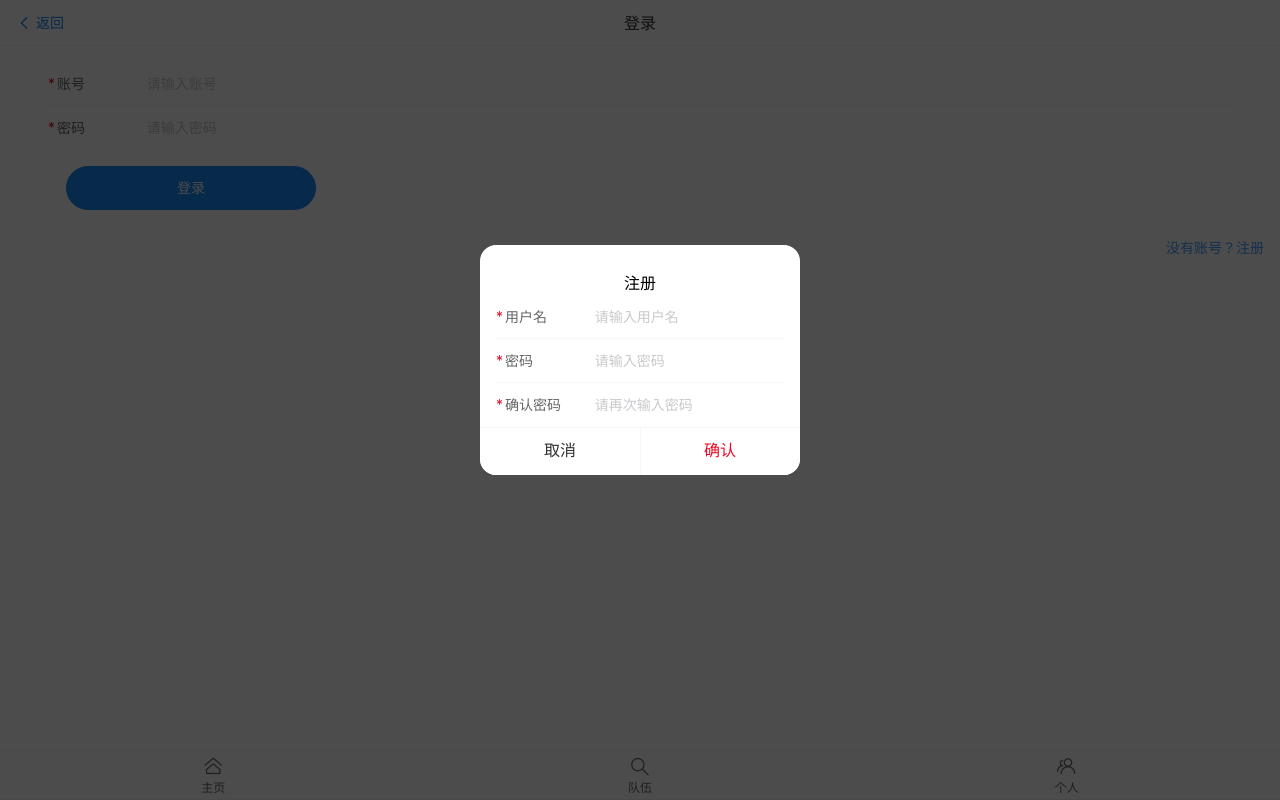
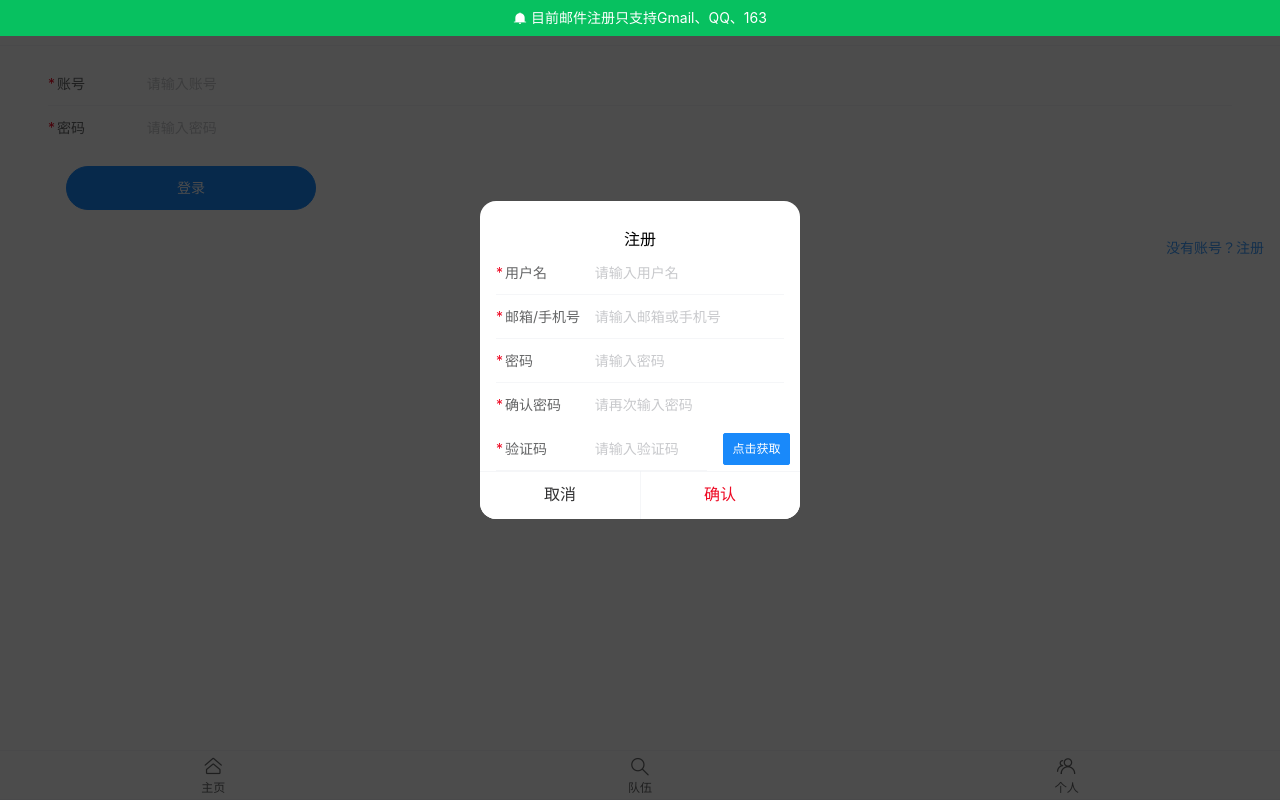
Before and after one commit to lhf2003/meetFriends-frontend-master, a Vue app: page /user/login in a window 1280 px wide. Both pictures are taken after a click on the button "没有账号？注册". Built offline with nearby package versions, Linux system fonts and the light colour scheme.

Commit message:
增加手机号和邮箱注册，及页面展示

```diff
--- a/src/pages/UserLoginPage.vue
+++ b/src/pages/UserLoginPage.vue
@@ -27,17 +27,32 @@
       </div>
       <div class="register-link">
         <van-button class="register-button" type="link" @click="showRegisterDialog">没有账号？注册</van-button>
+        <van-notify v-model:show="showNotify" type="success">
+          <van-icon name="bell" style="margin-right: 4px;"/>
+          <span>目前邮件注册只支持Gmail、QQ、163</span>
+        </van-notify>
       </div>
     </van-form>
   </div>
 
-  <van-dialog v-model:show="showRegister" title="注册" show-cancel-button @confirm="onConfirmRegister">
+  <van-dialog v-model:show="showRegister" title="注册" show-cancel-button @confirm="onConfirmRegister"
+              @cancel="onCancelRegister">
     <van-form @submit.prevent="onConfirmRegister">
+      <div>
         <van-field v-model="newUserAccount" name="newUsername" label="用户名" placeholder="请输入用户名" required/>
+        <van-field v-model="registerMethod" name="registerMethod" label="邮箱/手机号" placeholder="请输入邮箱或手机号"
+                   required/>
         <van-field v-model="newPassword" name="newPassword" label="密码" type="password" placeholder="请输入密码"
                    required/>
         <van-field v-model="checkPassword" name="checkPassword" label="确认密码" type="password"
                    placeholder="请再次输入密码" required/>
+      </div>
+      <div class="verification-container">
+        <van-field v-model="verifyCode" name="verifyCode" label="验证码"
+                   placeholder="请输入验证码" required/>
+        <van-count-down v-if="showCountDown" :time="time" format="ss" :auto-start="start"/>
+        <van-button block type="primary" size="small" @click="getVerificationCode">点击获取</van-button>
+      </div>
     </van-form>
   </van-dialog>
 </template>
@@ -53,18 +68,23 @@ const router = useRouter();
 const route = useRoute();
 
 const userAccount = ref('');
+const registerMethod = ref('');
 const userPassword = ref('');
 const newUserAccount = ref('');
 const newPassword = ref('');
 const checkPassword = ref('');
+const verifyCode = ref('');
 const showRegister = ref(false);
 const isLoading = ref(false);
+const showNotify = ref(false);
+const time = ref(60 * 1000);
+const start = ref(false);
+const showCountDown = ref(false)
 
 const onSubmit = async () => {
   isLoading.value = true; // 显示加载状态
 
   try {
-    // 使用 Promise.race 处理超时情况
     const res = await Promise.race([
       myAxios.post('/user/login', {
         userAccount: userAccount.value,
@@ -75,7 +95,6 @@ const onSubmit = async () => {
       )
     ]);
 
-    // 处理成功响应
     if (res.code === 0 && res.data) {
       setCurrentUserState(res.data);
       Toast.success('登录成功');
@@ -84,18 +103,16 @@ const onSubmit = async () => {
       Toast.fail('登录失败');
     }
   } catch (error) {
-    // 处理异常情况
     if (error.message === '请求超时') {
       Toast.fail('登录超时');
     }
   } finally {
-    // 请求完成后，无论成功还是失败，都隐藏加载状态
     isLoading.value = false;
   }
 };
 
-
 const showRegisterDialog = () => {
+  showNotify.value = true;
   showRegister.value = true;
 };
 
@@ -103,17 +120,47 @@ const onConfirmRegister = async () => {
   try {
     const res = await myAxios.post('/user/register', {
       userAccount: newUserAccount.value,
+      registerMethod: registerMethod.value,
       userPassword: newPassword.value,
       checkPassword: checkPassword.value,
+      verifyCode: verifyCode.value,
     });
-    if (res.data === true) {
+    if (res.code === 0) {
       Toast.success('注册成功');
     } else {
       Toast.fail('注册失败');
     }
+  } catch (error) {
+    Toast.fail('验证码错误');
+  }
+  showNotify.value = false;
   showRegister.value = false;
+};
+
+const onCancelRegister = () => {
+  showNotify.value = false;
+  showRegister.value = false;
+}
+
+// 添加获取验证码方法
+const getVerificationCode = async () => {
+  try {
+    // 发送 GET 请求获取验证码
+    const res = await myAxios.get('/user/get/verifyCode', {
+      params: {
+        registerMethod: registerMethod.value
+      }
+    });
+
+    if (res.code === 0) {
+      showCountDown.value = true;
+      start.value = true;
+      Toast.success('验证码已发送');
+    } else {
+      Toast.fail(res.data.message || '验证码发送失败，请重试。');
+    }
   } catch (error) {
-    Toast.fail('注册失败');
+    Toast.fail('获取验证码错误');
   }
 };
 </script>
@@ -152,4 +199,23 @@ const onConfirmRegister = async () => {
 .register-button:active {
   color: black;
 }
+
+.verification-container {
+  display: flex;
+  align-items: center;
+}
+
+.verification-container .van-field {
+  flex: 1;
+}
+
+.verification-container .van-count-down {
+  margin-right: 5px;
+}
+
+.verification-container .van-button {
+  width: 67px;
+  margin-right: 10px;
+  flex-shrink: 0;
+}
 </style>
```
Lines whose indentation alone changed are shown as unchanged.
